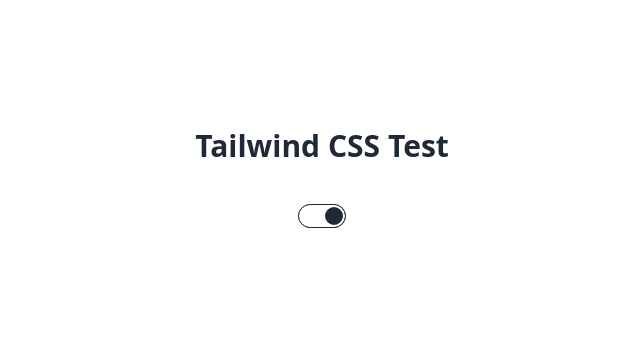
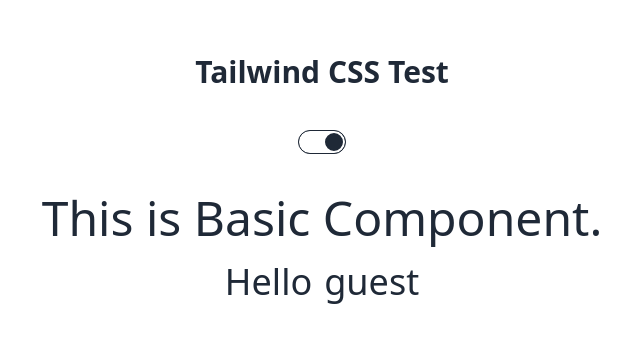
Before and after one commit to SleepyLe0/PROJECT2-SEC-1-VueView, a Vue app: page / in a window 1280 px wide. Shown: the part 222-564 px from the top of the page, without its empty margins (318-958 px from the left). Built offline with nearby package versions, Linux system fonts and the light colour scheme.

Commit message:
starter project

```diff
--- a/src/App.vue
+++ b/src/App.vue
@@ -1,5 +1,6 @@
 <script setup>
 import { ref } from 'vue'
+import Basic from './components/Basic.vue'
 
 const colorTheme = ref(true)
 </script>
@@ -8,6 +9,9 @@ const colorTheme = ref(true)
   <div class="flex flex-col justify-center items-center h-screen gap-10" :data-theme=" colorTheme ? 'light' : 'dark'">
     <h1 class="font-bold text-3xl">Tailwind CSS Test</h1>
     <input type="checkbox" class="toggle" v-model="colorTheme">
+    <Basic>
+      <template #greeting>Hello</template>
+    </Basic>
   </div>
 </template>
 
--- /dev/null
+++ b/src/components/Basic.vue
@@ -0,0 +1,22 @@
+<script setup>
+const props = defineProps({
+    username: {
+        type: String,
+        default: 'guest'
+    }
+})
+</script>
+
+<template>
+    <div class="flex flex-col justify-center items-center gap-5">
+        <h1 class="text-5xl">This is Basic Component.</h1>
+        <div class="text-4xl flex gap-3">
+            <slot name="greeting"></slot>
+            <h2>{{ props.username }}</h2>
+        </div>
+    </div>
+</template>
+
+<style lang="scss" scoped>
+
+</style>
```
